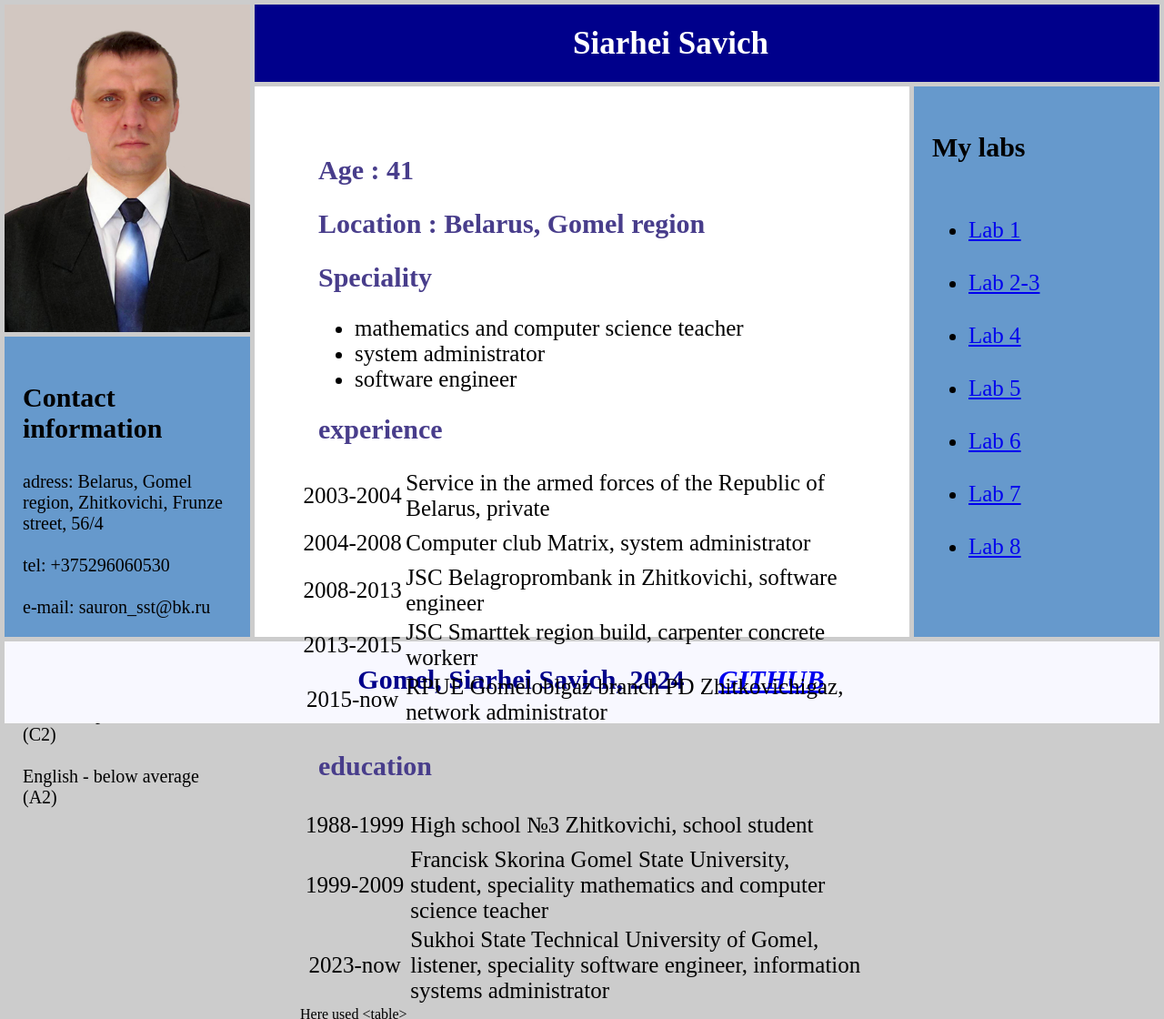
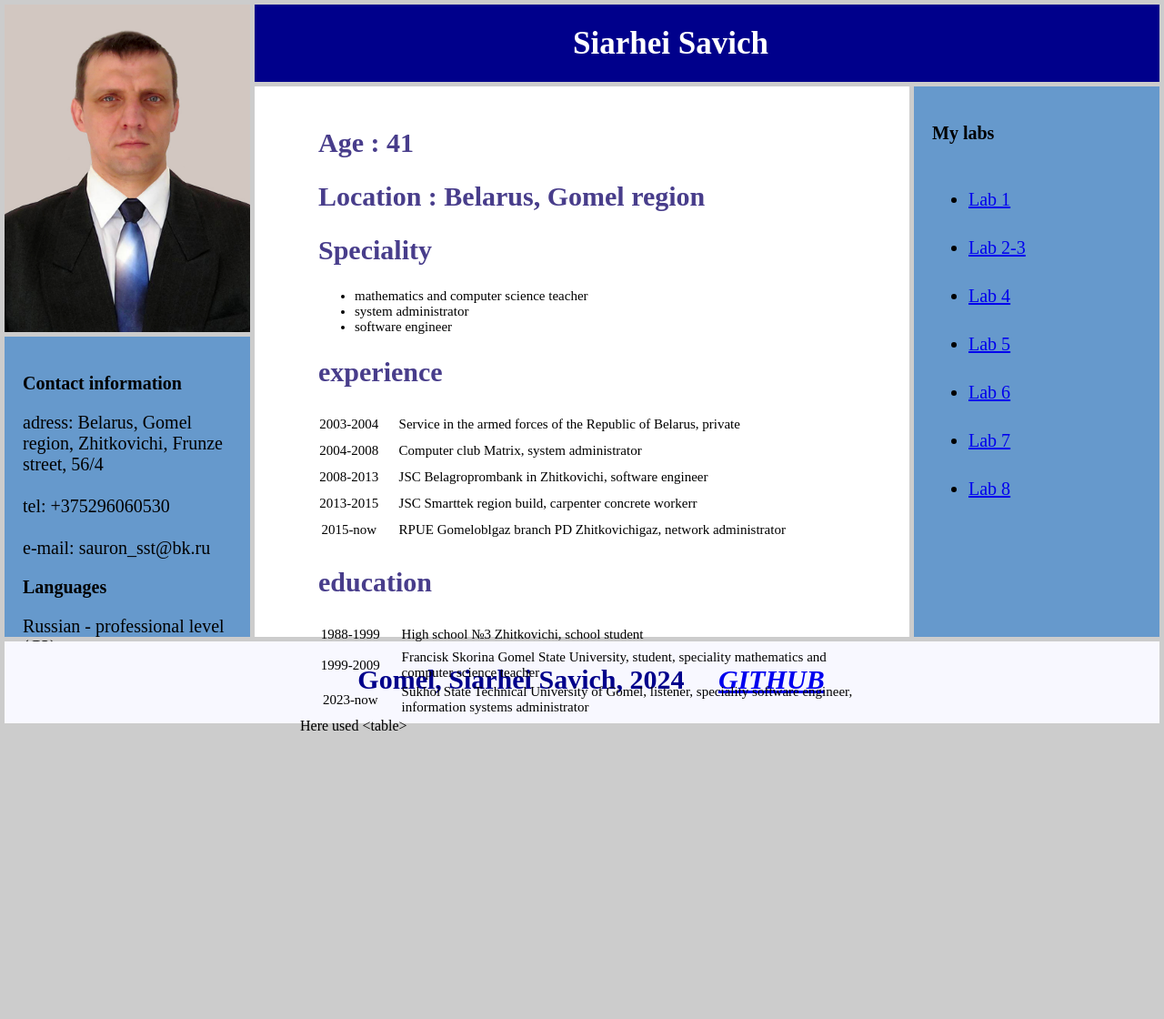
Before and after one commit to SiarheiSavich/For-Gridina, a plain HTML site: page Index.html in a window 1280 px wide. Shown: the whole page at 91% size. After the commit the page ends 807 px from the top, so only its background shows below. Drawn offline with Linux system fonts and the light colour scheme.

Commit message:
Update my.css

```diff
--- a/my.css
+++ b/my.css
@@ -52,7 +52,7 @@ aside.myright {
 }
 footer.mybottom {
   text-align: center;
-  position: absolute;
+  position: fixed;
   right: 5px;
   left: 5px;
   width: available;
@@ -62,6 +62,7 @@ footer.mybottom {
 }
 main.mymain {
   padding: 50px;
+  padding-top: 20px;
   position: absolute;
   top: 95px;
   right: 280px;
@@ -73,15 +74,15 @@ main.mymain {
 }
 ul.spec li {
   margin-left: 20px;
-  font-size: 25px;
+  font-size: 15px;
   color: black;
    }
 table.exp td {
-  font-size: 25px;
-  height: 40px;
+  font-size: 15px;
+  height: 25px;
 }
 h3 {
-  font-size: 30px;
+  font-size: 20px;
 }
 p.nav {
   font-size: 20px;
@@ -94,6 +95,6 @@ em.ssilka {
   padding-left: 30px;
 }
 ul.myaside li {
-  font-size: 25px;
+  font-size: 20px;
   padding-top: 30px;
 }
```
